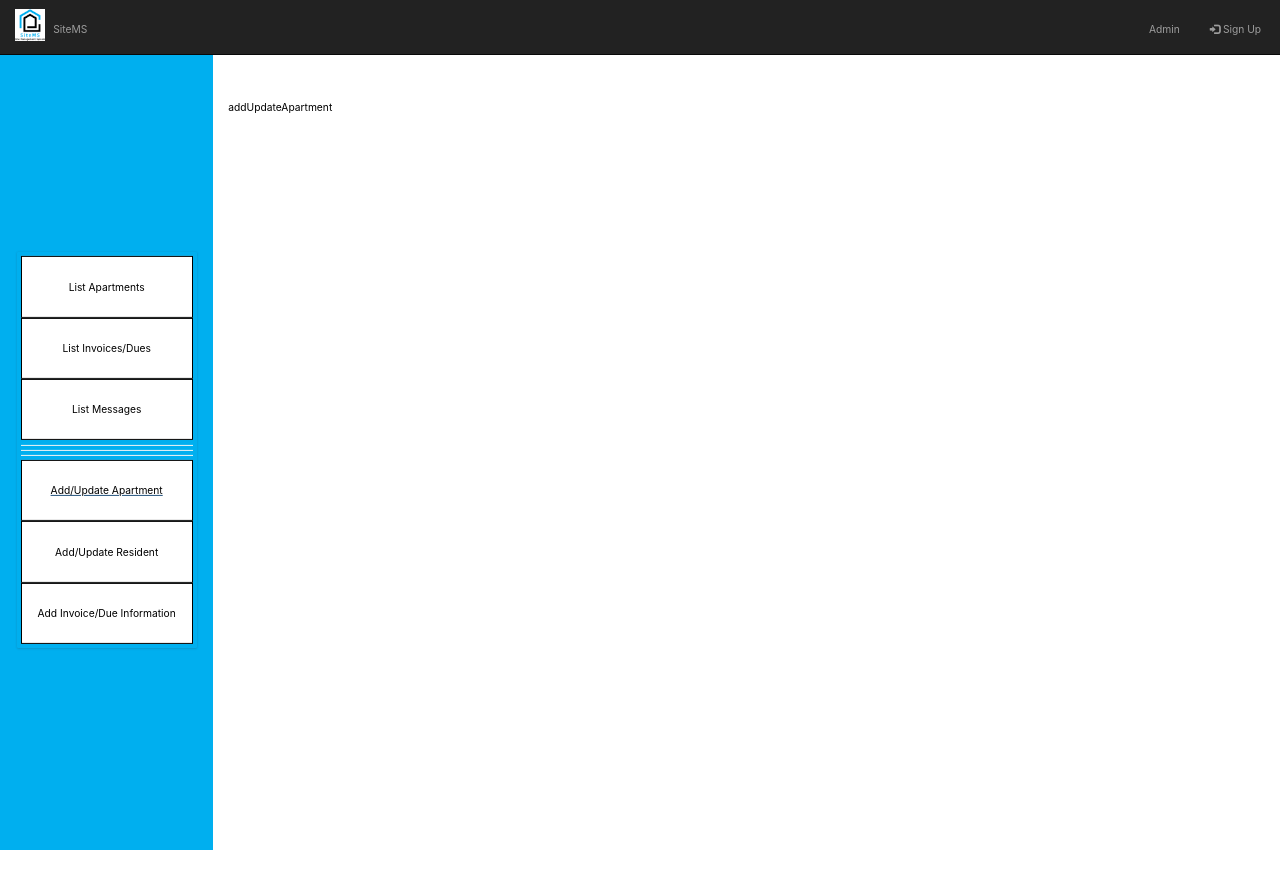
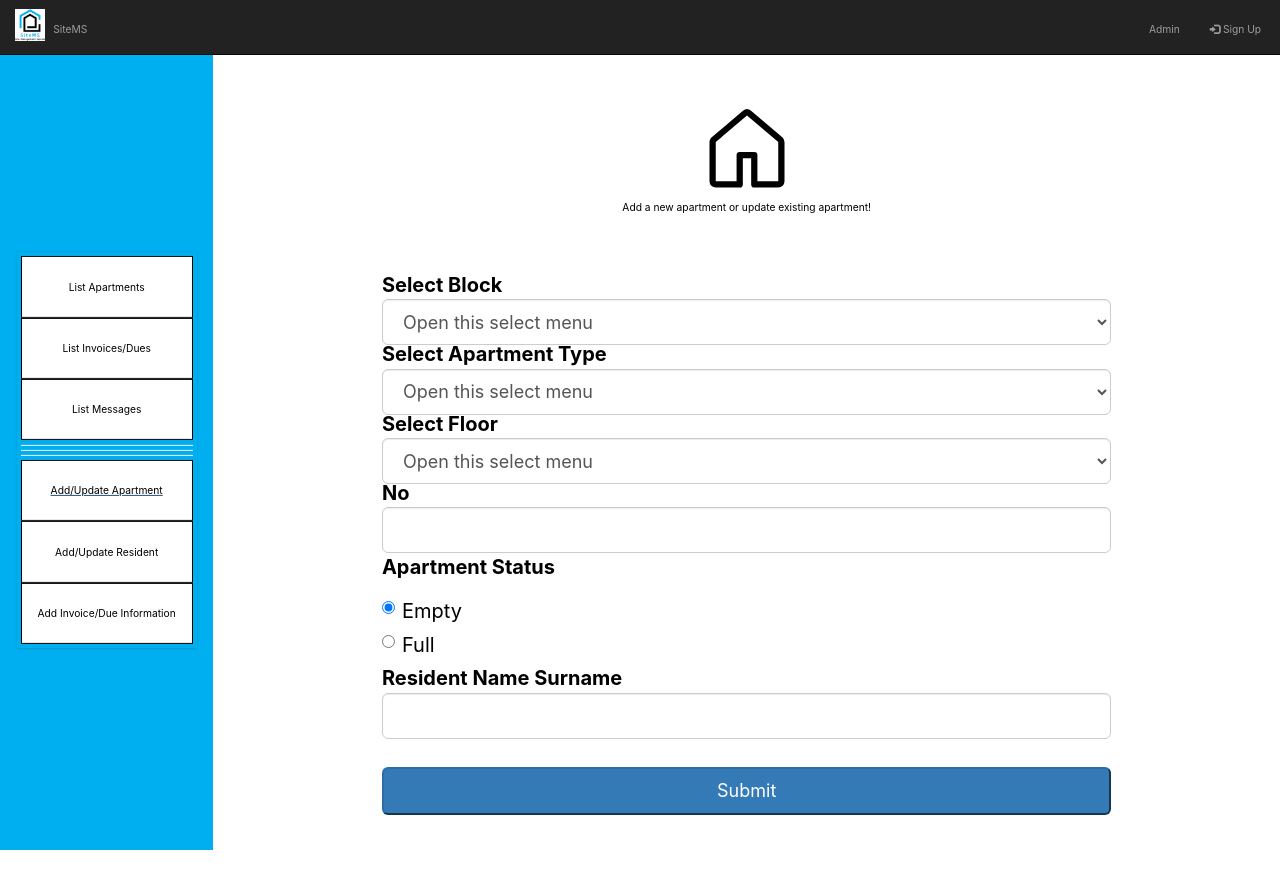
Before and after one commit to cansuynk/Site-Management-System, a React (Create React App) app in the folder Frontend/: page / in a window 1280 px wide. Both pictures are taken after a click on the link "Add/Update Apartment". Shown: the top 888 px of the page. After the commit the page ends 800 px from the top, so only its background shows below. Built offline with nearby package versions, Linux system fonts and the light colour scheme.

Commit message:
AddUpdateApartment page added

```diff
--- a/Frontend/src/pages/AdminPage.js
+++ b/Frontend/src/pages/AdminPage.js
@@ -5,6 +5,7 @@ import ListApartments from './partials/ListApartments';
 import React, { useState } from 'react';
 import ListInvoicesDues from './partials/ListInvoicesDues';
 import ListMessages from './partials/ListMessages';
+import AddUpdateApartment from './partials/AddUpdateApartment';
 
 
 
@@ -40,7 +41,7 @@ function AdminPage() {
     </div>
   </nav>
 
-    <div className="col-lg-2 center" id="col1">
+    <div className="col-lg-2 position-fixed center" id="col1">
     {<AdminMenu parentCallback = {callbackFunction}/>}
     </div>
 
@@ -48,7 +49,7 @@ function AdminPage() {
     {(page === "listApartments")?<ListApartments/>:
     (page === "listInvoicesDues")?<ListInvoicesDues/>:
     (page === "listMessages")?<ListMessages/>:
-    (page === "addUpdateApartment")?"addUpdateApartment":
+    (page === "addUpdateApartment")?<AddUpdateApartment/>:
     (page === "addUpdateResident")?"addUpdateResident":
     (page === "addInvoiceDueInformation")?"addInvoiceDueInformation":null}
     </div>
--- a/Frontend/src/pages/css/adminPage.css
+++ b/Frontend/src/pages/css/adminPage.css
@@ -26,6 +26,11 @@ body {
     color: white;
     height:100%;
     margin-top:50px;
+    position: fixed;
+    z-index: 1;
+    top: 0;
+    left: 0;
+    overflow-x: hidden;
 
 }
 
@@ -34,6 +39,11 @@ body {
     background-color: white;
     color: black;
     margin-top:100px;
+    position: fixed;
+    z-index: 1;
+    top: 0;
+    right: 0;
+    overflow-x: hidden;
 }
 
 
@@ -80,3 +90,8 @@ a:link:visited:hover:active{
 .rowNew{
     background-color: rgb(170, 247, 215);
 }
+
+.formDiv{
+    padding: 5rem 15rem 5rem 15rem;
+    font-size: 20px;
+}
--- /dev/null
+++ b/Frontend/src/pages/partials/AddUpdateApartment.js
@@ -0,0 +1,73 @@
+import '../css/adminPage.css';
+
+const blocks = ["A", "B", "C", "D","E", "F", "G", "H", "I", "J", "K", "L", "M"];
+const types = ["1+0", "1+1", "2+0", "2+1", "3+0", "3+1", "4+0", "4+1", "5+0", "5+1", "6+0", "6+1", "dubleks", "tripleks"];
+const floor = [-2,-1,0,1,2,3,4,5,6,7,8,9,10,11,12,13,14,15]
+
+function AddUpdateApartment() {
+    return (
+        <div>
+        <div className='center'>
+        <svg xmlns="http://www.w3.org/2000/svg" viewBox="0 0 24 24" height="100"><path fill-rule="evenodd" d="M11.03 2.59a1.5 1.5 0 011.94 0l7.5 6.363a1.5 1.5 0 01.53 1.144V19.5a1.5 1.5 0 01-1.5 1.5h-5.75a.75.75 0 01-.75-.75V14h-2v6.25a.75.75 0 01-.75.75H4.5A1.5 1.5 0 013 19.5v-9.403c0-.44.194-.859.53-1.144l7.5-6.363zM12 3.734l-7.5 6.363V19.5h5v-6.25a.75.75 0 01.75-.75h3.5a.75.75 0 01.75.75v6.25h5v-9.403L12 3.734z"></path></svg>
+
+
+        </div>
+        <p className='center'>Add a new apartment or update existing apartment!</p>
+        <form className='formDiv'>
+
+        <div class="form-outline mb-4 input-group-lg">
+        <label class="form-label" for="form6Example3">Select Block</label>
+        <select class="form-control">
+        <option selected>Open this select menu</option>
+        {blocks.map((b,index) => <option value={b}>{b}</option>)}
+        </select>
+        </div>
+
+        <div class="form-outline mb-4 input-group-lg">
+        <label class="form-label" for="form6Example3">Select Apartment Type</label>
+        <select class="form-control">
+        <option selected>Open this select menu</option>
+        {types.map((t,index) => <option value={t}>{t}</option>)}
+        </select>
+        </div>
+
+        <div class="form-outline mb-4 input-group-lg">
+        <label class="form-label" for="form6Example3">Select Floor</label>
+        <select class="form-control">
+        <option selected>Open this select menu</option>
+        {floor.map((f,index) => <option value={f}>{f}</option>)}
+        </select>
+        </div>
+
+        <div class="form-outline mb-4 input-group-lg">
+            <label class="form-label" for="form6Example3">No</label>
+            <input type="number" id="form6Example3" class="form-control" />
+        </div>
+
+        <label class="form-check-label" for="flexRadioDefault1">Apartment Status</label>
+        <div class="radio">
+        <label>
+            <input type="radio" name="optionsRadios" id="optionsRadios1" value="option1" checked/>
+            Empty
+        </label>
+        </div>
+        <div class="radio">
+        <label>
+            <input type="radio" name="optionsRadios" id="optionsRadios2" value="option2"/>
+            Full
+        </label>
+        </div>
+
+        <div class="form-outline mb-4 input-group-lg">
+            <label class="form-label" for="form6Example3">Resident Name Surname</label>
+            <input type="text" id="form6Example3" class="form-control" />
+        </div>
+
+        <br/>
+        <button type="submit" class="btn-lg btn-primary btn-block">Submit</button>
+        </form>
+        </div>
+    );
+  }
+
+  export default AddUpdateApartment;
```
